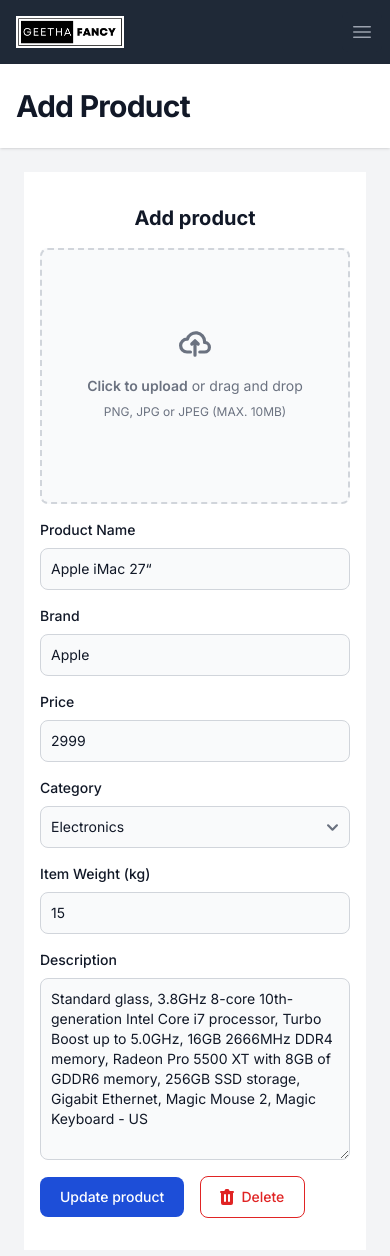
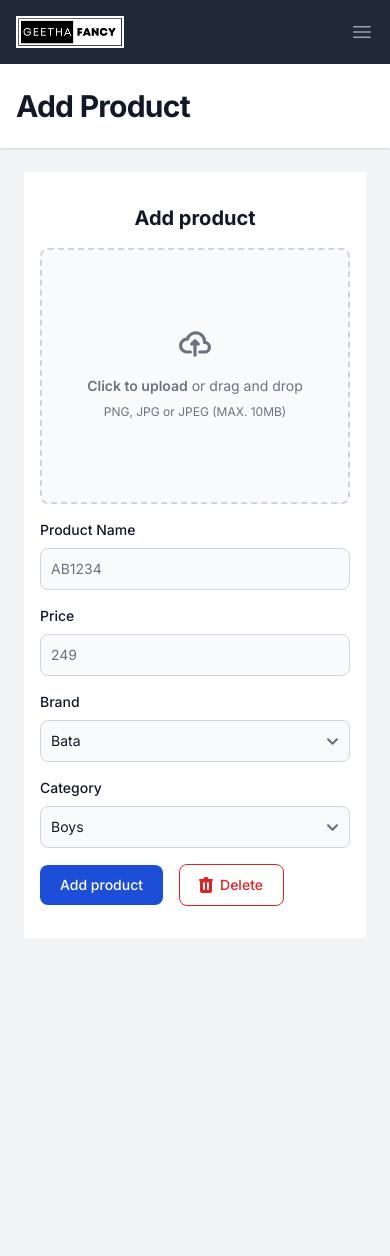
Before and after one commit to SurendarSingh/Footwear-StockXpert, a Next.js app: page /product/add in a window 390 px wide. Shown: the top 1256 px of the page. After the commit the page ends 962 px from the top, so only its background shows below. Built offline with nearby package versions, Linux system fonts and the light colour scheme.

Commit message:
Product page updated

```diff
--- a/src/app/product/add/page.tsx
+++ b/src/app/product/add/page.tsx
@@ -1,24 +1,48 @@
+"use client";
+
 import Navbar from "@/components/Navbar";
 import HeadTitle from "@/components/HeadTitle";
 import MainBody from "@/components/MainBody";
 import AddProduct from "@/components/AddProduct";
+import { brands, categories, colors, sizes } from "@/utils/productConfig";
 import axios from "axios";
+import { useState } from "react";
 
-export default async function ProfilePage() {
-  // async function getProfile() {
-  //   const res = await axios.get("/api/user/profile");
-  //   return res;
-  // }
+export default function ProfilePage() {
+  const [product, setProduct] = useState({
+    name: "",
+    price: null,
+    brand: "",
+    category: "",
+    size: {},
+    color: "",
+    image: "",
+  });
 
-  // const res = await getProfile();
-  // console.log(res.data);
+  const handleSubmit = async (e: any) => {
+    e.preventDefault();
+    try {
+      const res = await axios.post("/api/product", product);
+      console.log(res);
+    } catch (error) {
+      console.log(error);
+    }
+  };
 
   return (
     <div>
       <Navbar />
       <HeadTitle title="Add Product" />
       <MainBody>
-        <AddProduct />
+        <AddProduct
+          handleSubmit={handleSubmit}
+          product={product}
+          setProduct={setProduct}
+          brands={brands}
+          categories={categories}
+          colors={colors}
+          sizes={sizes}
+        />
       </MainBody>
     </div>
   );
--- a/src/components/AddProduct.tsx
+++ b/src/components/AddProduct.tsx
@@ -1,11 +1,27 @@
-export default function AddProduct() {
+export default function AddProduct({
+  handleSubmit,
+  product,
+  setProduct,
+  brands,
+  categories,
+  colors,
+  sizes,
+}: {
+  handleSubmit: any;
+  product: any;
+  setProduct: any;
+  brands: any;
+  categories: any;
+  colors: any;
+  sizes: any;
+}) {
   return (
     <section className="bg-white dark:bg-gray-900">
       <div className="max-w-2xl px-4 py-8 mx-auto lg:py-16">
         <h2 className="mb-4 text-xl font-bold text-gray-900 dark:text-white md:text-2xl md:mb-4 text-center">
           Add product
         </h2>
-        <form action="#">
+        <form onSubmit={handleSubmit}>
           <div className="grid gap-4 mb-4 sm:grid-cols-2 sm:gap-6 sm:mb-5">
             <div className="sm:col-span-2 flex items-center justify-center w-full">
               <label
@@ -40,7 +56,7 @@
               </label>
             </div>
 
-            <div className="sm:col-span-2">
+            <div className="w-full">
               <label
                 htmlFor="name"
                 className="block mb-2 text-sm font-medium text-gray-900 dark:text-white"
@@ -52,28 +68,15 @@
                 name="name"
                 id="name"
                 className="bg-gray-50 border border-gray-300 text-gray-900 text-sm rounded-lg focus:ring-primary-600 focus:border-primary-600 block w-full p-2.5 dark:bg-gray-700 dark:border-gray-600 dark:placeholder-gray-400 dark:text-white dark:focus:ring-primary-500 dark:focus:border-primary-500"
-                value="Apple iMac 27&ldquo;"
-                placeholder="Type product name"
+                value={product.name}
+                placeholder="AB1234"
                 required
+                onChange={(e) =>
+                  setProduct({ ...product, name: e.target.value })
+                }
               />
             </div>
-            <div className="w-full">
-              <label
-                htmlFor="brand"
-                className="block mb-2 text-sm font-medium text-gray-900 dark:text-white"
-              >
-                Brand
-              </label>
-              <input
-                type="text"
-                name="brand"
-                id="brand"
-                className="bg-gray-50 border border-gray-300 text-gray-900 text-sm rounded-lg focus:ring-primary-600 focus:border-primary-600 block w-full p-2.5 dark:bg-gray-700 dark:border-gray-600 dark:placeholder-gray-400 dark:text-white dark:focus:ring-primary-500 dark:focus:border-primary-500"
-                value="Apple"
-                placeholder="Product brand"
-                required
-              />
-            </div>
+
             <div className="w-full">
               <label
                 htmlFor="price"
@@ -86,11 +89,37 @@
                 name="price"
                 id="price"
                 className="bg-gray-50 border border-gray-300 text-gray-900 text-sm rounded-lg focus:ring-primary-600 focus:border-primary-600 block w-full p-2.5 dark:bg-gray-700 dark:border-gray-600 dark:placeholder-gray-400 dark:text-white dark:focus:ring-primary-500 dark:focus:border-primary-500"
-                value="2999"
-                placeholder="$299"
+                value={product.price}
+                placeholder="249"
                 required
+                onChange={(e) =>
+                  setProduct({ ...product, price: e.target.value })
+                }
               />
             </div>
+
+            <div>
+              <label
+                htmlFor="brand"
+                className="block mb-2 text-sm font-medium text-gray-900 dark:text-white"
+              >
+                Brand
+              </label>
+              <select
+                id="brand"
+                className="bg-gray-50 border border-gray-300 text-gray-900 text-sm rounded-lg focus:ring-primary-500 focus:border-primary-500 block w-full p-2.5 dark:bg-gray-700 dark:border-gray-600 dark:placeholder-gray-400 dark:text-white dark:focus:ring-primary-500 dark:focus:border-primary-500"
+                onChange={(e) =>
+                  setProduct({ ...product, brand: e.target.value })
+                }
+              >
+                {brands.map((brand: string, index: number) => (
+                  <option key={index} value={brand}>
+                    {brand}
+                  </option>
+                ))}
+              </select>
+            </div>
+
             <div>
               <label
                 htmlFor="category"
@@ -101,57 +130,25 @@
               <select
                 id="category"
                 className="bg-gray-50 border border-gray-300 text-gray-900 text-sm rounded-lg focus:ring-primary-500 focus:border-primary-500 block w-full p-2.5 dark:bg-gray-700 dark:border-gray-600 dark:placeholder-gray-400 dark:text-white dark:focus:ring-primary-500 dark:focus:border-primary-500"
+                onChange={(e) =>
+                  setProduct({ ...product, category: e.target.value })
+                }
               >
-                <option selected>Electronics</option>
-                <option value="TV">TV/Monitors</option>
-                <option value="PC">PC</option>
-                <option value="GA">Gaming/Console</option>
-                <option value="PH">Phones</option>
+                {categories.map((category: string, index: number) => (
+                  <option key={index} value={category}>
+                    {category}
+                  </option>
+                ))}
               </select>
             </div>
-            <div>
-              <label
-                htmlFor="item-weight"
-                className="block mb-2 text-sm font-medium text-gray-900 dark:text-white"
-              >
-                Item Weight (kg)
-              </label>
-              <input
-                type="number"
-                name="item-weight"
-                id="item-weight"
-                className="bg-gray-50 border border-gray-300 text-gray-900 text-sm rounded-lg focus:ring-primary-600 focus:border-primary-600 block w-full p-2.5 dark:bg-gray-700 dark:border-gray-600 dark:placeholder-gray-400 dark:text-white dark:focus:ring-primary-500 dark:focus:border-primary-500"
-                value="15"
-                placeholder="Ex. 12"
-                required
-              />
-            </div>
-            <div className="sm:col-span-2">
-              <label
-                htmlFor="description"
-                className="block mb-2 text-sm font-medium text-gray-900 dark:text-white"
-              >
-                Description
-              </label>
-              <textarea
-                id="description"
-                rows={8}
-                className="block p-2.5 w-full text-sm text-gray-900 bg-gray-50 rounded-lg border border-gray-300 focus:ring-primary-500 focus:border-primary-500 dark:bg-gray-700 dark:border-gray-600 dark:placeholder-gray-400 dark:text-white dark:focus:ring-primary-500 dark:focus:border-primary-500"
-                placeholder="Write a product description here..."
-              >
-                Standard glass, 3.8GHz 8-core 10th-generation Intel Core i7
-                processor, Turbo Boost up to 5.0GHz, 16GB 2666MHz DDR4 memory,
-                Radeon Pro 5500 XT with 8GB of GDDR6 memory, 256GB SSD storage,
-                Gigabit Ethernet, Magic Mouse 2, Magic Keyboard - US
-              </textarea>
-            </div>
           </div>
+
           <div className="flex items-center space-x-4">
             <button
               type="submit"
               className="text-white bg-primary-700 hover:bg-primary-800 focus:ring-4 focus:outline-none focus:ring-primary-300 font-medium rounded-lg text-sm px-5 py-2.5 text-center dark:bg-primary-600 dark:hover:bg-primary-700 dark:focus:ring-primary-800"
             >
-              Update product
+              Add product
             </button>
             <button
               type="button"
--- /dev/null
+++ b/src/utils/productConfig.ts
@@ -0,0 +1,28 @@
+export const brands = ["Bata", "Walkaroo"];
+
+export const categories = [
+  "Boys",
+  "Girls",
+  "Gents",
+  "Ladies",
+  "Formal Shoes",
+  "Sports Shoes",
+];
+
+export const sizes = {
+  1: 0,
+  2: 0,
+  3: 0,
+  4: 0,
+  5: 0,
+  6: 0,
+  7: 0,
+  8: 0,
+  9: 0,
+  10: 0,
+  11: 0,
+  12: 0,
+  13: 0,
+};
+
+export const colors = ["Black", "Brown", "White", "Blue", "Red", "Green"];
```
Also changed, not shown: src/models/productModel.ts (added, +55 -0 lines).
